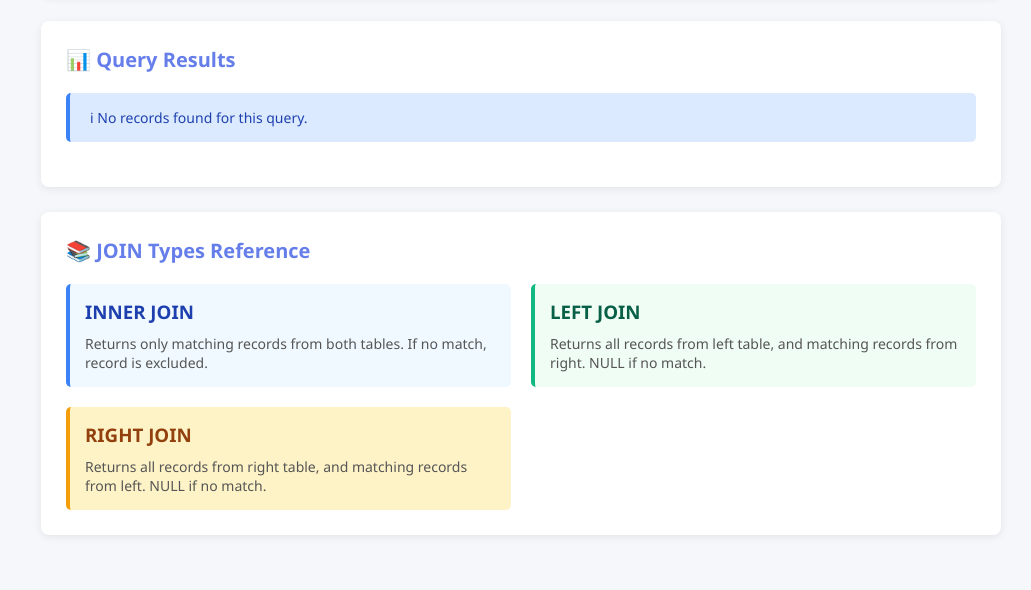
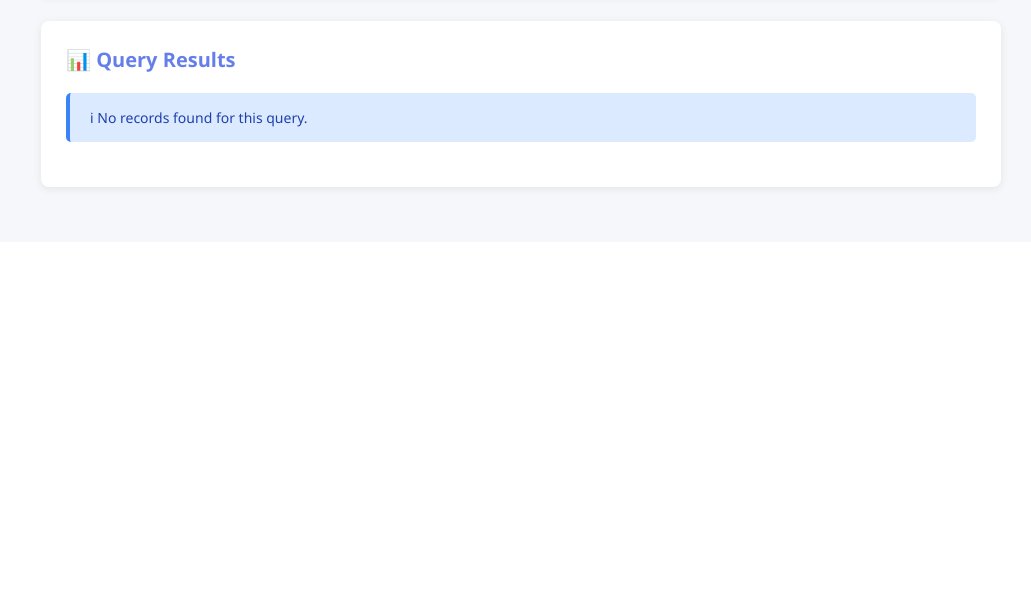
Before and after one commit to Abhijeet-Deb-Nath/Railway-Lite-Web, a PHP site: page /pages/reports.php in a window 1280 px wide. Shown: the part 829-1419 px from the top of the page, without its empty margins (249-1280 px from the left). After the commit the page ends 1022 px from the top, so only its background shows below. Run offline with PHP 8.4, Linux system fonts and the light colour scheme; data that the repository does not hold is empty.

Commit message:
bug fixed at report page

```diff
--- a/pages/reports.php
+++ b/pages/reports.php
@@ -321,25 +321,6 @@
         <?php endif; ?>
     </div>
 
-    <!-- JOIN Types Reference -->
-    <div class="card">
-        <h2>📚 JOIN Types Reference</h2>
-        <div style="display: grid; grid-template-columns: repeat(auto-fit, minmax(300px, 1fr)); gap: 20px; margin-top: 20px;">
-            <div style="background: #f0f9ff; padding: 15px; border-radius: 5px; border-left: 4px solid #3b82f6;">
-                <h3 style="color: #1e40af; margin-bottom: 10px;">INNER JOIN</h3>
-                <p style="font-size: 14px; color: #555;">Returns only matching records from both tables. If no match, record is excluded.</p>
-            </div>
-            <div style="background: #f0fdf4; padding: 15px; border-radius: 5px; border-left: 4px solid #10b981;">
-                <h3 style="color: #065f46; margin-bottom: 10px;">LEFT JOIN</h3>
-                <p style="font-size: 14px; color: #555;">Returns all records from left table, and matching records from right. NULL if no match.</p>
-            </div>
-            <div style="background: #fef3c7; padding: 15px; border-radius: 5px; border-left: 4px solid #f59e0b;">
-                <h3 style="color: #92400e; margin-bottom: 10px;">RIGHT JOIN</h3>
-                <p style="font-size: 14px; color: #555;">Returns all records from right table, and matching records from left. NULL if no match.</p>
-            </div>
-        </div>
-    </div>
-
 </div>
 
 <?php include '../includes/footer.php'; ?>
```
